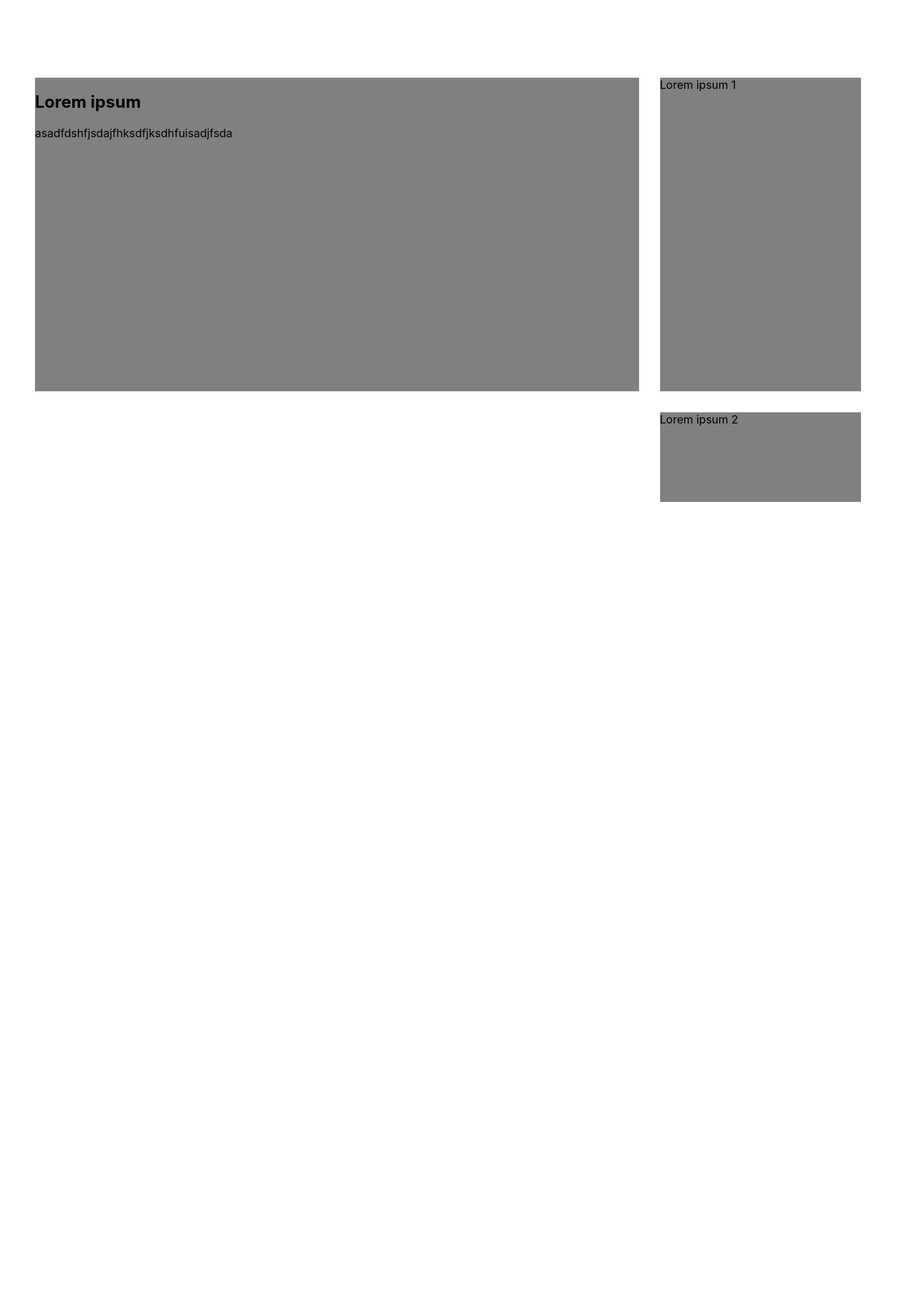
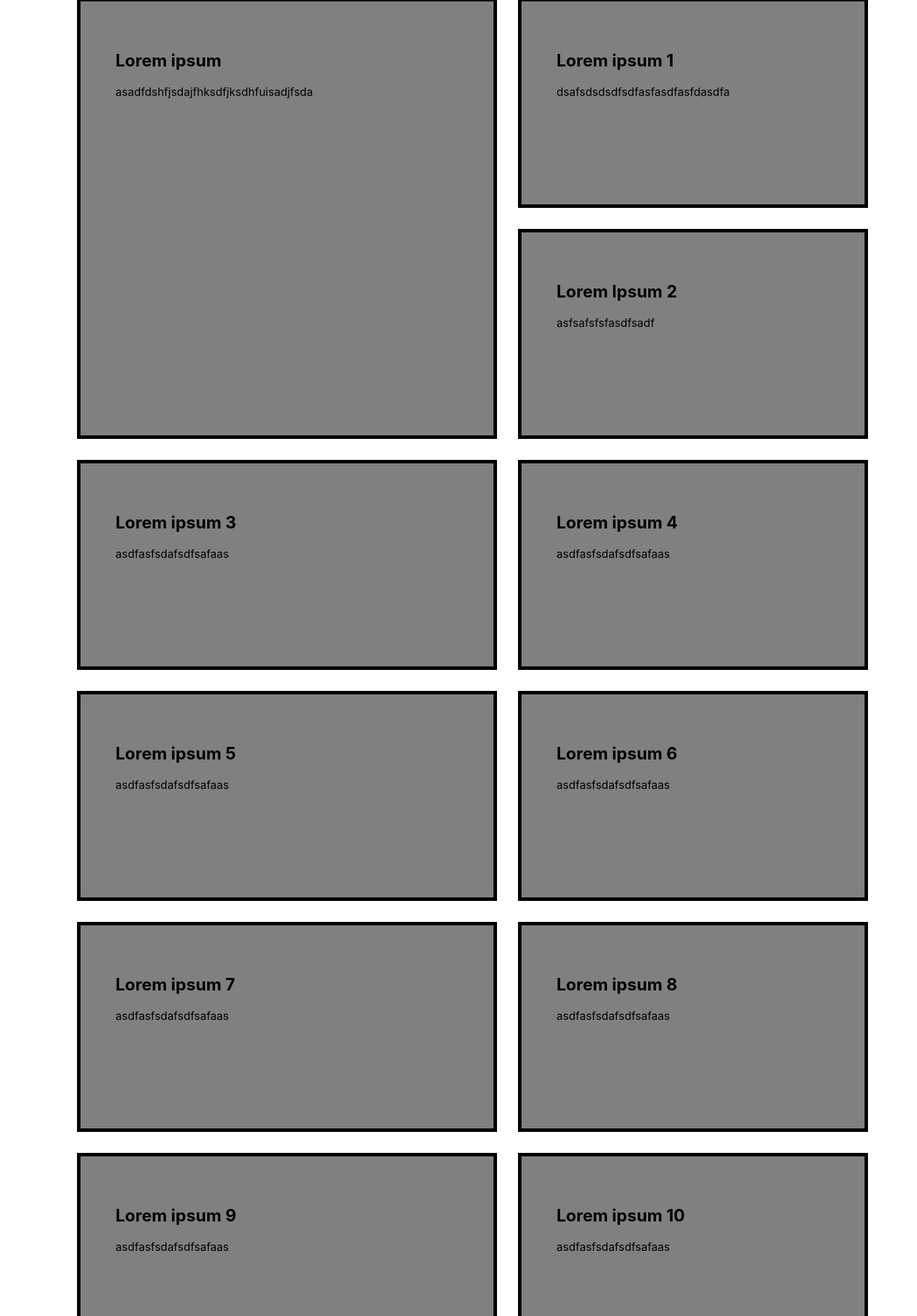
Before and after one commit to martinmakejev/TA-19E-News, a Next.js app: page /newsboxes in a window 1280 px wide. Shown: the part 33-1913 px from the top of the page at 70% size, 1310 px wide, since content can reach past the window. Before the commit the page ends 800 px from the top, so only its background shows below. Built offline with nearby package versions, Linux system fonts and the light colour scheme.

Commit message:
changes to newsbox css and js

```diff
--- a/pages/newsboxes.js
+++ b/pages/newsboxes.js
@@ -8,12 +8,50 @@ import styles from '../styles/boxes.module.css'
 export default function newsboxes() {
     return (
         <div className={styles.container}>
-                <div className={styles.mainNews}>
-                    <h2>Lorem ipsum</h2>
-                    <p>asadfdshfjsdajfhksdfjksdhfuisadjfsda</p>
-                </div>
-                <div className={styles.news}>Lorem ipsum 1</div>
-                <div className={styles.news1}>Lorem ipsum 2</div>
+            <div className={styles.mainNews}>
+                <h2>Lorem ipsum</h2>
+                <p>asadfdshfjsdajfhksdfjksdhfuisadjfsda</p>
+            </div>
+            <div className={styles.news}>
+               <h2>Lorem ipsum 1</h2>
+               <p>dsafsdsdsdfsdfasfasdfasfdasdfa</p>
+            </div>
+            <div className={styles.news1}>
+                <h2>Lorem Ipsum 2</h2>
+                <p>asfsafsfsfasdfsadf</p>
+            </div>
+            <div className={styles.news2}>
+                <h2>Lorem ipsum 3</h2>
+                <p>asdfasfsdafsdfsafaas</p>
+            </div>
+            <div className={styles.news3}>
+                <h2>Lorem ipsum 4</h2>
+                <p>asdfasfsdafsdfsafaas</p>
+            </div>
+            <div className={styles.news4}>
+                <h2>Lorem ipsum 5</h2>
+                <p>asdfasfsdafsdfsafaas</p>
+            </div>
+            <div className={styles.news5}>
+                <h2>Lorem ipsum 6</h2>
+                <p>asdfasfsdafsdfsafaas</p>
+            </div>
+            <div className={styles.news6}>
+                <h2>Lorem ipsum 7</h2>
+                <p>asdfasfsdafsdfsafaas</p>
+            </div>
+            <div className={styles.news7}>
+                <h2>Lorem ipsum 8</h2>
+                <p>asdfasfsdafsdfsafaas</p>
+            </div>
+            <div className={styles.news8}>
+                <h2>Lorem ipsum 9</h2>
+                <p>asdfasfsdafsdfsafaas</p>
+            </div>
+            <div className={styles.news9}>
+                <h2>Lorem ipsum 10</h2>
+                <p>asdfasfsdafsdfsafaas</p>
+            </div>
         </div>
     );
 }
--- a/styles/boxes.module.css
+++ b/styles/boxes.module.css
@@ -3,26 +3,105 @@
     height: 100vh;
     width: 100vw;
     display: grid;
-    grid-template-rows: 1fr 7fr 2fr;
-    grid-template-columns: 1.5fr 0.5fr;
-    padding: 50px;
+    grid-template-columns: 50px 6fr 3fr 50px;
     gap: 30px;
+    margin: 30px;
 }
 
 .mainNews {
     background-color: gray;
-    grid-row: 2;
-    grid-column: 1;
+    padding: 50px;
+    grid-column: 2;
+    grid-row: 1 / span 2;
+    border: 5px solid black;
 }
 
 .news {
     background-color: gray;
-    grid-row: 2;
-    grid-column: -2;
+    height: 300px;
+    width: 500px;
+    padding: 50px;
+    grid-column: 3;
+    border: 5px solid black;
 }
 
 .news1 {
     background-color: gray;
-    grid-row: 3;
+    height: 300px;
+    width: 500px;
+    padding: 50px;
+    grid-column: 3;
+    border: 5px solid black;
+}
+
+.news2 {
+    background-color: gray;
+    height: 300px;
+    width: 600px;
+    padding: 50px;
     grid-column: 2;
+    border: 5px solid black;
 }
+
+.news3 {
+    background-color: gray;
+    height: 300px;
+    width: 500px;
+    padding: 50px;
+    grid-column: 3 / span 2;
+    border: 5px solid black;
+}
+
+.news4 {
+    background-color: gray;
+    height: 300px;
+    width: 600px;
+    padding: 50px;
+    grid-column: 2;
+    border: 5px solid black;
+}
+
+.news5 {
+    background-color: gray;
+    height: 300px;
+    width: 500px;
+    padding: 50px;
+    grid-column: 3 / span 2;
+    border: 5px solid black;
+}
+
+.news6 {
+    background-color: gray;
+    height: 300px;
+    width: 600px;
+    padding: 50px;
+    grid-column: 2;
+    border: 5px solid black;
+}
+
+.news7 {
+    background-color: gray;
+    height: 300px;
+    width: 500px;
+    padding: 50px;
+    grid-column: 3 / span 2;
+    border: 5px solid black;
+}
+
+.news8 {
+    background-color: gray;
+    height: 300px;
+    width: 600px;
+    padding: 50px;
+    grid-column: 2;
+    border: 5px solid black;
+}
+
+.news9 {
+    background-color: gray;
+    height: 300px;
+    width: 500px;
+    padding: 50px;
+    grid-column: 3 / span 2;
+    border: 5px solid black;
+}
```
